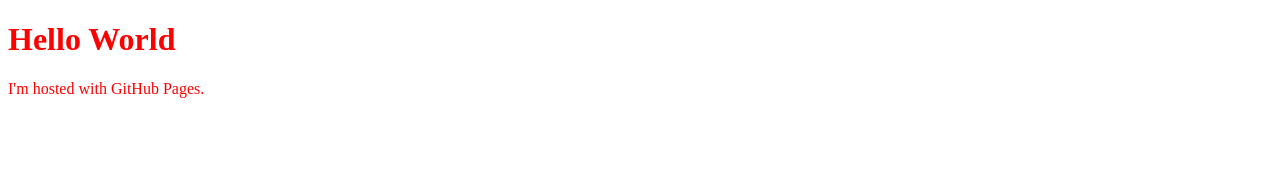
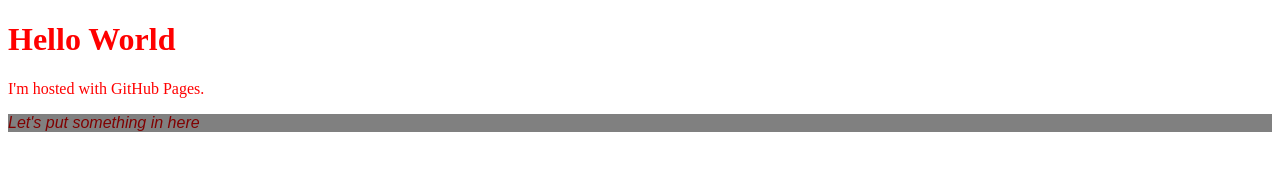
Before and after one commit to 1inchman/1inchman.github.io, a plain HTML site: page index.html in a window 1280 px wide. Drawn offline with Linux system fonts and the light colour scheme.

Commit message:
Class test in action

```diff
--- a/index.html
+++ b/index.html
@@ -8,6 +8,7 @@
 <body>
     <h1>Hello World</h1>
     <p>I'm hosted with GitHub Pages.</p>
+    <p class="Test">Let's put something in here</p>
 </body>
 
 </html>
```
